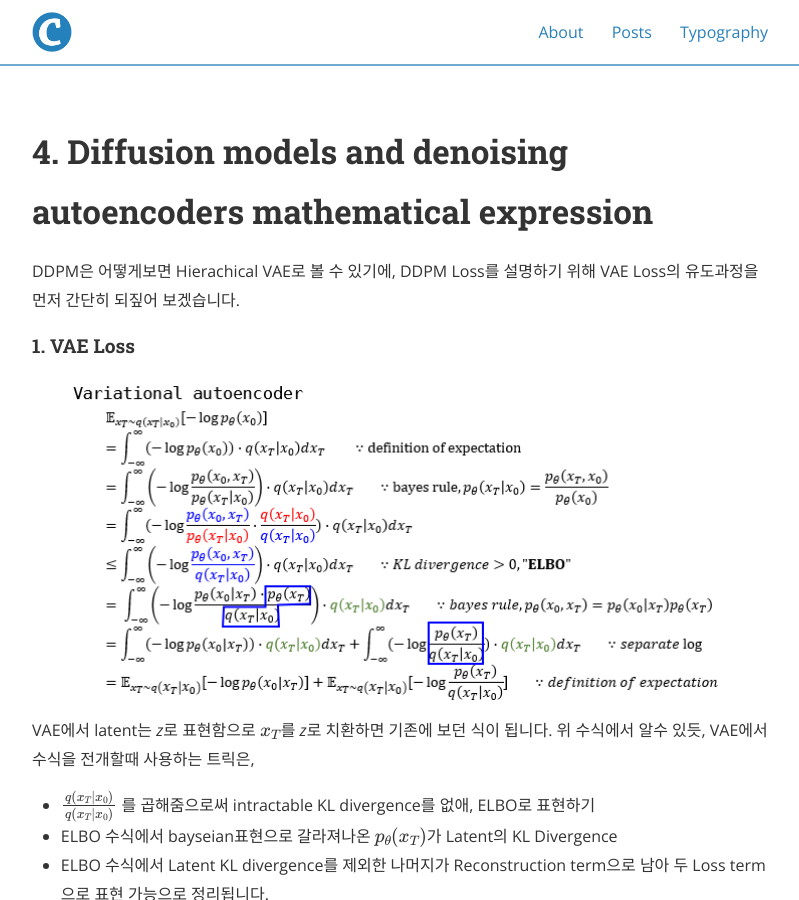
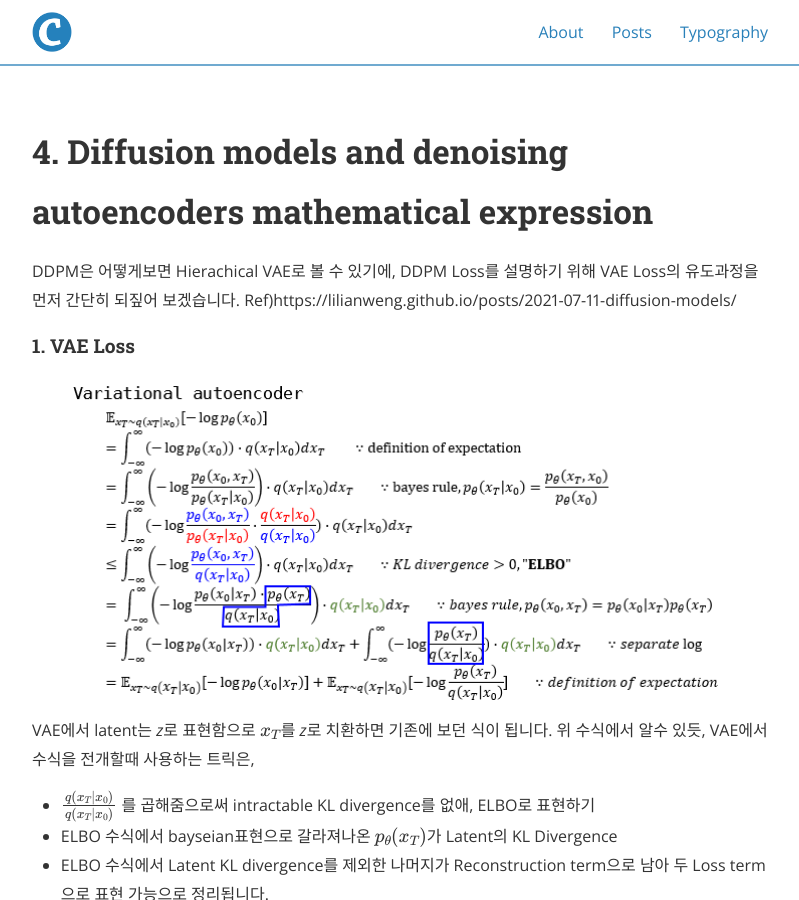
Before and after one commit to deep-generative-models-AIM5036/deep-generative-models-AIM5036.github.io, a Jekyll site: the page built from _posts/2022-11-12-DDPM.md, in a window 1280 px wide and 900 px high, scrolled down 3738 px. Shown: the whole window, without its empty margins (240-1039 px from the left). Built offline with Jekyll 4.4.1, drawn with Linux system fonts in a browser that asks for light colours; nearby versions of some CDN libraries; formulas are drawn with MathJax 3.

Commit message:
Update 2022-11-12-DDPM.md
DDPM Derivation Reference

Signed-off-by: 2mbrother <51839832+2mbrother@users.noreply.github.com>

```diff
--- a/_posts/2022-11-12-DDPM.md
+++ b/_posts/2022-11-12-DDPM.md
@@ -99,6 +99,7 @@ DDPM paper의 핵심은 Neural network로 표현되는 *p*모델이 *q*를보고
 # 4. Diffusion models and denoising autoencoders **mathematical expression**
 
 DDPM은 어떻게보면 Hierachical VAE로 볼 수 있기에,  DDPM Loss를 설명하기 위해 VAE Loss의 유도과정을 먼저 간단히 되짚어 보겠습니다.
+Ref)https://lilianweng.github.io/posts/2021-07-11-diffusion-models/
 
 #### 1. **VAE Loss**
 
```
